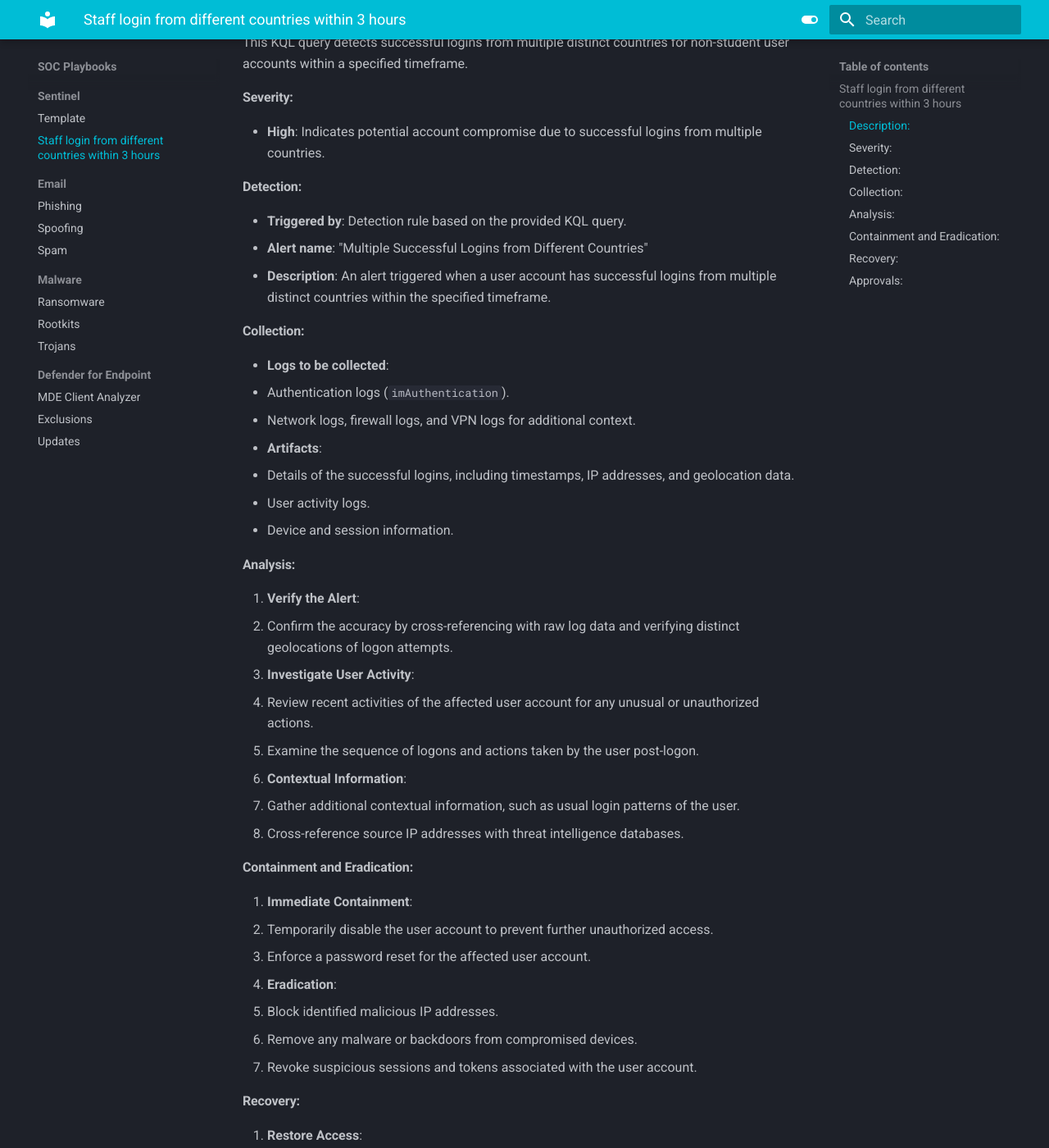
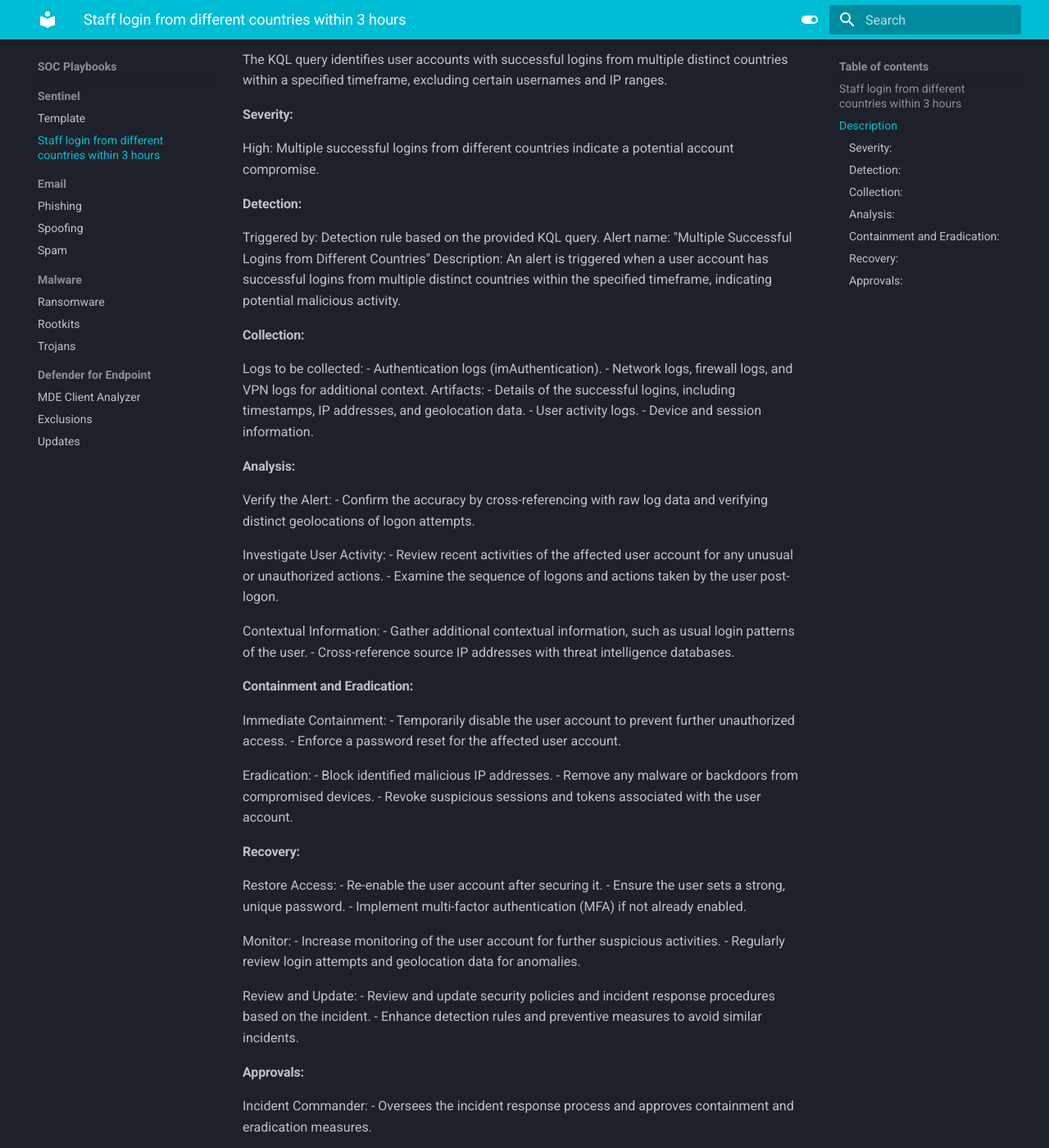
Before and after one commit to HexagonCyber/soc-playbooks, an MkDocs documentation site: the page built from docs/Sentinel/Staff login from different countries within 3 hours.md, in a window 1280 px wide and 1400 px high, scrolled down 228 px. Shown: the whole window at 82% size. Built offline with MkDocs 1.6.1 and Material for MkDocs 9.7.7, drawn with Linux system fonts in a browser that asks for light colours; some of the changed text lies outside the part shown.

Commit message:
Updated playbook

```diff
--- a/docs/Sentinel/Staff login from different countries within 3 hours.md
+++ b/docs/Sentinel/Staff login from different countries within 3 hours.md
@@ -1,67 +1,68 @@
 ### Staff login from different countries within 3 hours
 
-#### Description:
-This KQL query detects successful logins from multiple distinct countries for non-student user accounts within a specified timeframe.
+### Description
+
+The KQL query identifies user accounts with successful logins from multiple distinct countries within a specified timeframe, excluding certain usernames and IP ranges.
 
 #### Severity:
-- **High**: Indicates potential account compromise due to successful logins from multiple countries.
+High: Multiple successful logins from different countries indicate a potential account compromise.
 
 #### Detection:
-- **Triggered by**: Detection rule based on the provided KQL query.
-- **Alert name**: "Multiple Successful Logins from Different Countries"
-- **Description**: An alert triggered when a user account has successful logins from multiple distinct countries within the specified timeframe.
+Triggered by: Detection rule based on the provided KQL query.
+Alert name: "Multiple Successful Logins from Different Countries"
+Description: An alert is triggered when a user account has successful logins from multiple distinct countries within the specified timeframe, indicating potential malicious activity.
 
 #### Collection:
-- **Logs to be collected**:
-  - Authentication logs (`imAuthentication`).
-  - Network logs, firewall logs, and VPN logs for additional context.
-- **Artifacts**:
-  - Details of the successful logins, including timestamps, IP addresses, and geolocation data.
-  - User activity logs.
-  - Device and session information.
+Logs to be collected:
+- Authentication logs (imAuthentication).
+- Network logs, firewall logs, and VPN logs for additional context.
+Artifacts:
+- Details of the successful logins, including timestamps, IP addresses, and geolocation data.
+- User activity logs.
+- Device and session information.
 
 #### Analysis:
-1. **Verify the Alert**:
-   - Confirm the accuracy by cross-referencing with raw log data and verifying distinct geolocations of logon attempts.
+Verify the Alert:
+- Confirm the accuracy by cross-referencing with raw log data and verifying distinct geolocations of logon attempts.
 
-2. **Investigate User Activity**:
-   - Review recent activities of the affected user account for any unusual or unauthorized actions.
-   - Examine the sequence of logons and actions taken by the user post-logon.
+Investigate User Activity:
+- Review recent activities of the affected user account for any unusual or unauthorized actions.
+- Examine the sequence of logons and actions taken by the user post-logon.
 
-3. **Contextual Information**:
-   - Gather additional contextual information, such as usual login patterns of the user.
-   - Cross-reference source IP addresses with threat intelligence databases.
+Contextual Information:
+- Gather additional contextual information, such as usual login patterns of the user.
+- Cross-reference source IP addresses with threat intelligence databases.
 
 #### Containment and Eradication:
-1. **Immediate Containment**:
-   - Temporarily disable the user account to prevent further unauthorized access.
-   - Enforce a password reset for the affected user account.
+Immediate Containment:
+- Temporarily disable the user account to prevent further unauthorized access.
+- Enforce a password reset for the affected user account.
 
-2. **Eradication**:
-   - Block identified malicious IP addresses.
-   - Remove any malware or backdoors from compromised devices.
-   - Revoke suspicious sessions and tokens associated with the user account.
+Eradication:
+- Block identified malicious IP addresses.
+- Remove any malware or backdoors from compromised devices.
+- Revoke suspicious sessions and tokens associated with the user account.
 
 #### Recovery:
-1. **Restore Access**:
-   - Re-enable the user account after securing it.
-   - Ensure the user sets a strong, unique password.
-   - Implement multi-factor authentication (MFA) if not already enabled.
+Restore Access:
+- Re-enable the user account after securing it.
+- Ensure the user sets a strong, unique password.
+- Implement multi-factor authentication (MFA) if not already enabled.
 
-2. **Monitor**:
-   - Increase monitoring of the user account for further suspicious activities.
-   - Regularly review login attempts and geolocation data for anomalies.
+Monitor:
+- Increase monitoring of the user account for further suspicious activities.
+- Regularly review login attempts and geolocation data for anomalies.
 
-3. **Review and Update**:
-   - Review and update security policies and incident response procedures based on the incident.
-   - Enhance detection rules and preventive measures to avoid similar incidents.
+Review and Update:
+- Review and update security policies and incident response procedures based on the incident.
+- Enhance detection rules and preventive measures to avoid similar incidents.
 
 #### Approvals:
-- **Incident Commander**:
-  - Oversees the incident response process and approves containment and eradication measures.
+Incident Commander:
+- Oversees the incident response process and approves containment and eradication measures.
 
-- **IT Security Manager**:
-  - Approves recovery steps and ensures system and network security before restoring access.
+IT Security Manager:
+- Approves recovery steps and ensures system and network security before restoring access.
 
-- **Compliance Officer**:
-  - Reviews the incident for compliance-related implications and approves the final incident report.
+Compliance Officer:
+- Reviews the incident for compliance-related implications and approves the final incident report.
```
